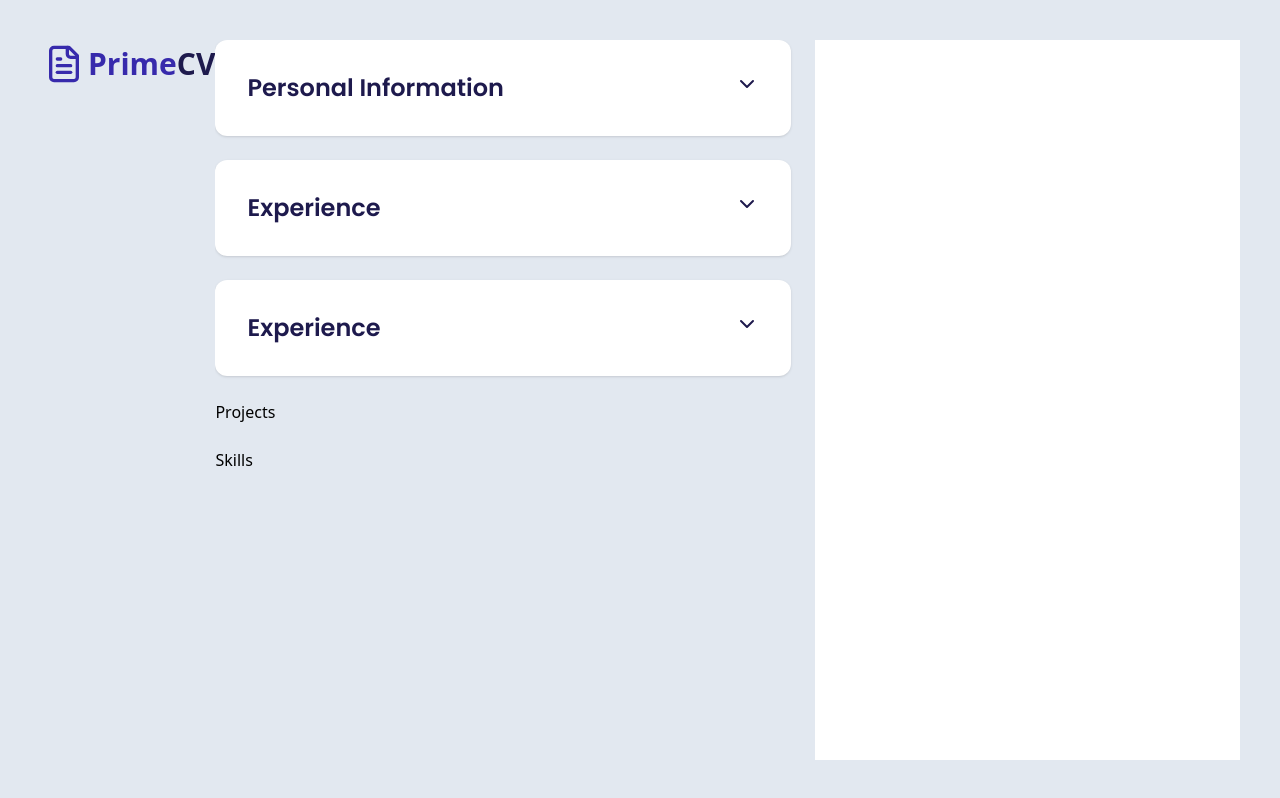
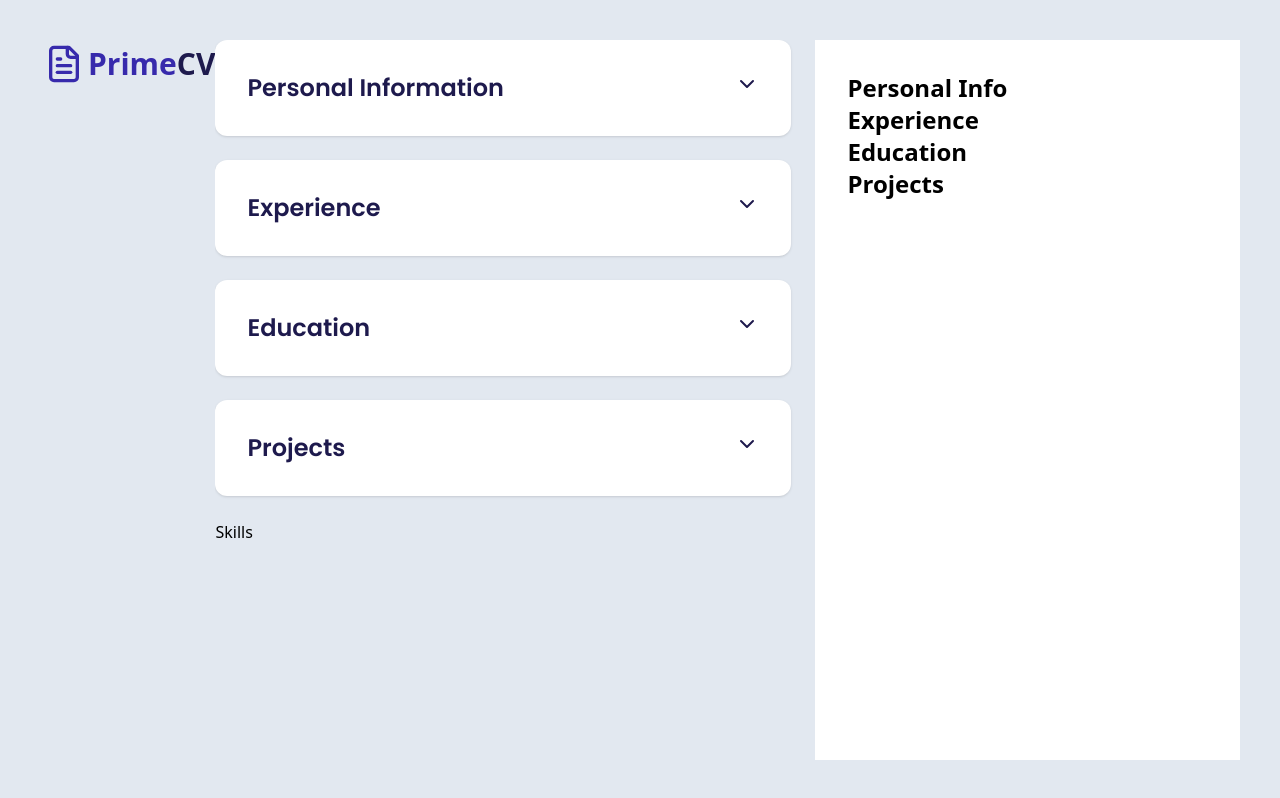
Before and after one commit to W1ntrr/cv-application, a React (Vite) app: page /resumeBuilder in a window 1280 px wide. Built offline with nearby package versions, Linux system fonts and the light colour scheme.

Commit message:
feat: add projects section

```diff
--- a/src/components/Education.jsx
+++ b/src/components/Education.jsx
@@ -14,11 +14,6 @@ export default function Education({
     setIsOpen((prev) => !prev);
   };
 
-  console.log(
-    "Education ID:",
-    education.map((item) => item.id)
-  );
-
   return (
     <form className="font-poppins">
       <div className="rounded-xl shadow p-8 bg-white w-full max-w-xl  text-indigo-950 flex flex-col gap-6">
@@ -26,7 +21,7 @@ export default function Education({
           className=" flex justify-between hover:opacity-70 cursor-pointer"
           onClick={handleToggleSection}
         >
-          <h3 className="text-2xl font-semibold select-none">Experience</h3>
+          <h3 className="text-2xl font-semibold select-none">Education</h3>
           <ChevronDown
             className={`${
               isOpen ? "rotate-180" : ""
@@ -49,6 +44,7 @@ export default function Education({
                   key={eduItem.id}
                   className="space-y-4 border-b border-dotted border-b-slate-400"
                 >
+                  {/* School */}
                   <div>
                     <label
                       htmlFor={`school-${eduItem.id}`}
@@ -89,6 +85,7 @@ export default function Education({
                   </div>
 
                   <div className="grid grid-cols-2">
+                    {/* City */}
                     <div>
                       <label
                         htmlFor={`city-${eduItem.id}`}
@@ -109,6 +106,8 @@ export default function Education({
                         className="w-full focus:outline-none h-10 bg-slate-100 rounded px-4 py-2"
                       />
                     </div>
+
+                    {/* State */}
                     <div>
                       <label
                         htmlFor={`state-${eduItem.id}`}
@@ -173,6 +172,7 @@ export default function Education({
                     </div>
                   </div>
                   <div>
+                    {/* Description */}
                     <label
                       htmlFor={`description-${eduItem.id}`}
                       className="font-bold"
@@ -184,9 +184,10 @@ export default function Education({
                       id={`description-${eduItem.id}`}
                       value={eduItem.description}
                       onChange={(e) => handleEducation(e, eduItem.id)}
-                      placeholder="Describe your responsibilities or achievements"
+                      placeholder="Add a description of your education"
                       className="w-full focus:outline-none h-24 bg-slate-100 px-4 py-2 resize-none"
                     />
+
                     <div className="flex justify-end p-1 ">
                       <button
                         type="button"
--- a/src/components/Projects.jsx
+++ b/src/components/Projects.jsx
@@ -1,5 +1,133 @@
-import React from "react";
+import { AnimatePresence, motion } from "framer-motion";
+import { useState } from "react";
+import { ChevronDown, Plus, Trash } from "lucide-react";
 
-export default function Projects() {
-  return <div>Projects</div>;
+export default function Projects({
+  projects,
+  handleProjects,
+  handleAddProjects,
+  handleDeleteProjects,
+}) {
+  const [isOpen, setIsOpen] = useState(false);
+
+  const handleToggleSection = () => {
+    setIsOpen((prev) => !prev);
+  };
+
+  return (
+    <form className="font-poppins">
+      <div className="rounded-xl shadow p-8 bg-white w-full max-w-xl  text-indigo-950 flex flex-col gap-6">
+        <div
+          className=" flex justify-between hover:opacity-70 cursor-pointer"
+          onClick={handleToggleSection}
+        >
+          <h3 className="text-2xl font-semibold select-none">Projects</h3>
+          <ChevronDown
+            className={`${
+              isOpen ? "rotate-180" : ""
+            } transition-transform duration-300`}
+          />
+        </div>
+
+        <AnimatePresence initial={false}>
+          {isOpen && (
+            <motion.div
+              key="content"
+              initial={{ height: 0, opacity: 0 }}
+              animate={{ height: "auto", opacity: 1 }}
+              exit={{ height: 0, opacity: 0 }}
+              transition={{ duration: 0.4, ease: "easeInOut" }}
+              className="overflow-hidden"
+            >
+              {projects.map((projItem) => (
+                <div
+                  key={projItem.id}
+                  className="space-y-4 border-b border-dotted border-b-slate-400"
+                >
+                  {/* Project Title */}
+                  <div>
+                    <label
+                      htmlFor={`project-${projItem.id}`}
+                      className="font-bold"
+                    >
+                      Project title
+                    </label>
+                    <input
+                      type="text"
+                      name="title"
+                      id={`title-${projItem.id}`}
+                      value={projItem.title}
+                      onChange={(e) => handleProjects(e, projItem.id)}
+                      placeholder="Enter Project title"
+                      className="w-full focus:outline-none h-10 bg-slate-100 rounded px-4 py-2"
+                      required
+                    />
+                  </div>
+
+                  {/* Sub Title */}
+                  <div>
+                    <label
+                      htmlFor={`subTitle-${projItem.id}`}
+                      className="font-bold"
+                    >
+                      Sub Title
+                    </label>
+                    <input
+                      type="text"
+                      name="subtitle"
+                      id={`subtitle-${projItem.id}`}
+                      value={projItem.subtitle}
+                      onChange={(e) => handleProjects(e, projItem.id)}
+                      placeholder="Enter sub title"
+                      className="w-full focus:outline-none h-10 bg-slate-100 rounded px-4 py-2"
+                      required
+                    />
+                  </div>
+
+                  {/* Description */}
+                  <div>
+                    <label
+                      htmlFor={`description-${projItem.id}`}
+                      className="font-bold"
+                    >
+                      Description
+                    </label>
+                    <textarea
+                      name="description"
+                      id={`description-${projItem.id}`}
+                      value={projItem.description}
+                      onChange={(e) => handleProjects(e, projItem.id)}
+                      placeholder="Describe the project and its outcomes"
+                      className="w-full focus:outline-none h-24 bg-slate-100 px-4 py-2 resize-none"
+                    />
+                    <div className="flex justify-end p-1 ">
+                      <button
+                        type="button"
+                        onClick={() => handleDeleteProjects(projItem.id)}
+                        className="flex items-center gap-3 hover:text-red-500 hover:bg-red-200 py-1 px-3 rounded-lg cursor-pointer font-semibold"
+                      >
+                        <Trash size={20} />
+                        Delete
+                      </button>
+                    </div>
+                  </div>
+                </div>
+              ))}
+
+              <div className="flex w-full items-center justify-center">
+                <button
+                  type="button"
+                  onClick={handleAddProjects}
+                  className="px-7 py-2 bg-indigo-100 rounded-full font-bold flex gap-2 cursor-pointer hover:bg-indigo-200 transition-all duration-300"
+                >
+                  <Plus className="inline-block" strokeWidth={3} />
+                  Projects
+                </button>
+              </div>
+            </motion.div>
+          )}
+        </AnimatePresence>
+      </div>
+    </form>
+  );
 }
--- a/src/components/data.js
+++ b/src/components/data.js
@@ -31,4 +31,27 @@ const sampleEducation = [
   },
 ];
 
-export { samplePersonalInfo, sampleExperience, sampleEducation };
+const sampleProjects = [
+  {
+    id: uuid(),
+    title: "",
+    subtitle: "",
+    description: "",
+  },
+];
+
+const sampleSkills = [
+  {
+    id: uuid(),
+    category: "",
+    list: [""],
+  },
+];
+
+export {
+  samplePersonalInfo,
+  sampleExperience,
+  sampleEducation,
+  sampleProjects,
+  sampleSkills,
+};
--- a/src/pages/ResumeBuilderPage.jsx
+++ b/src/pages/ResumeBuilderPage.jsx
@@ -10,6 +10,7 @@ import {
   samplePersonalInfo,
   sampleExperience,
   sampleEducation,
+  sampleProjects,
 } from "../components/data";
 import { v4 as uuid } from "uuid";
 
@@ -17,6 +18,7 @@ export default function ResumeBuilderPage() {
   const [personalInfo, setPersonalInfo] = useState(samplePersonalInfo);
   const [experience, setExperience] = useState(sampleExperience);
   const [education, setEducation] = useState(sampleEducation);
+  const [projects, setProjects] = useState(sampleProjects);
 
   const handlePersonalInfoChange = (e) => {
     const { name, value } = e.target;
@@ -77,6 +79,30 @@ export default function ResumeBuilderPage() {
     setEducation(newEducation);
   };
 
+  const handleProjectsChange = (e, id) => {
+    const { name, value } = e.target;
+
+    setProjects((prev) =>
+      prev.map((item) => (item.id === id ? { ...item, [name]: value } : item))
+    );
+  };
+
+  const handleAddProjects = () => {
+    const newProjects = [...projects];
+    newProjects.push({
+      id: uuid(),
+      title: "",
+      subtitle: "",
+      description: "",
+    });
+    setProjects(projects);
+  };
+
+  const handleDeleteProjects = (projectsId) => {
+    const newProjects = projects.filter((item) => item.id !== projectsId);
+    setProjects(newProjects);
+  };
+
   return (
     <div className="bg-slate-200 min-h-screen p-10">
       <div className="flex justify-between">
@@ -105,7 +131,12 @@ export default function ResumeBuilderPage() {
                 handleAddEducation={handleAddEducation}
                 handleDeleteEducation={handleDeleteEducation}
               />
-              <Projects />
+              <Projects
+                projects={projects}
+                handleProjects={handleProjectsChange}
+                handleAddProjects={handleAddProjects}
+                handleDeleteProjects={handleDeleteProjects}
+              />
               <Skills />
             </div>
           </div>
@@ -114,17 +145,33 @@ export default function ResumeBuilderPage() {
           <div className="bg-white w-[210mm] h-[297mm] mx-auto p-8 shadow-lg ">
             {personalInfo && (
               <div>
+                <h1 className="font-bold text-2xl">Personal Info</h1>
                 <h1>{personalInfo.name}</h1>
                 <h1>{personalInfo.email}</h1>
                 <h1>{personalInfo.phone}</h1>
 
                 {experience.map((expItem) => (
                   <div key={expItem.id}>
+                    <h1 className="font-bold text-2xl">Experience</h1>
                     <h1>{expItem.employer}</h1>
                     <h1>{expItem.position}</h1>
                     <h1>{expItem.startDate}</h1>
                     <h1>{expItem.endDate}</h1>
                     <h1>{expItem.description}</h1>
+                  </div>
+                ))}
+                {education.map((eduItem) => (
+                  <div key={eduItem.id}>
+                    <h1 className="font-bold text-2xl">Education</h1>
+                    <h1>{eduItem.school}</h1>
+                  </div>
+                ))}
+
+                {projects.map((projItem) => (
+                  <div key={projItem.id}>
+                    <h1 className="font-bold text-2xl">Projects</h1>
+                    <h1>{projItem.title}</h1>
+                    <h1>{projItem.subtitle}</h1>
                   </div>
                 ))}
               </div>
```
